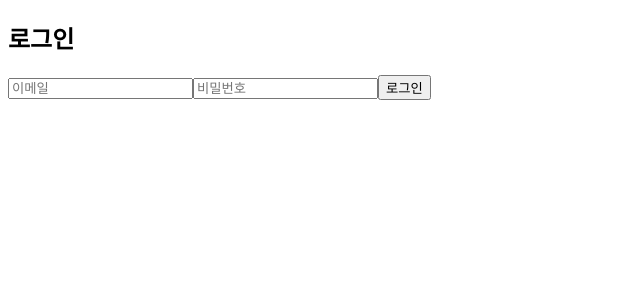
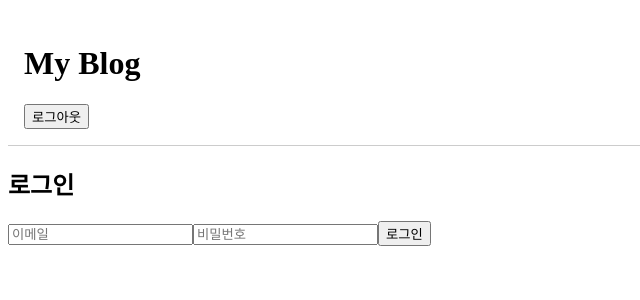
Before and after one commit to Philospell/myBlog-fullstack, a React app in the folder client/: page /login in a window 1280 px wide. Shown: the top 300 px of the page, without its empty margins (0-640 px from the left). Built offline with nearby package versions, Linux system fonts and the light colour scheme.

Commit message:
Logout 버튼 기능 연동 및 Header UI 작성

```diff
--- a/client/src/App.jsx
+++ b/client/src/App.jsx
@@ -1,16 +1,20 @@
-import { Routes, Route } from 'react-router-dom';
+import { BrowserRouter, Routes, Route } from 'react-router-dom';
 import PostList from './components/PostList';
 import PostDetail from './components/PostDetail';
 import NewPost from './components/NewPost';
 import Login from './components/Login';
+import Header from './components/layout/Header';
 
 export default function App() {
     return (
+        <BrowserRouter>
+            <Header />
             <Routes>
                 <Route path='/' element={<PostList />} />
                 <Route path='/login' element={<Login />} />
                 <Route path='/posts/:id' element={<PostDetail />} />
                 <Route path='/new' element={<NewPost />} />
             </Routes>
+        </BrowserRouter>
     )
 }
--- a/client/src/api/auth.js
+++ b/client/src/api/auth.js
@@ -7,3 +7,8 @@ export const loginUser = async ({ email, password }) => {
     });
     return response.data;
 }
+
+export const logout = async () => {
+    const response = await authenticatedAxios.post('/auth/logout');
+    return response.data;
+}
--- /dev/null
+++ b/client/src/components/layout/Header.jsx
@@ -0,0 +1,22 @@
+import { logout } from "../../api/auth";
+
+function Header() {
+    const handleLogout = async () => {
+        try {
+            await logout();
+            window.location.reload();
+        } catch (error) {
+            console.error({ error })
+            alert(error.message);
+        }
+    };
+
+    return (
+        <header style={{ padding: '1rem', borderBottom: '1px solid #ccc' }}>
+            <h1>My Blog</h1>
+            <button onClick={handleLogout}>로그아웃</button>
+        </header>
+    )
+}
+
+export default Header;
--- a/client/src/index.jsx
+++ b/client/src/index.jsx
@@ -1,14 +1,9 @@
 import React from 'react';
 import ReactDOM from 'react-dom/client';
-import { BrowserRouter } from 'react-router-dom';
 import App from './App';
 
 const container = document.getElementById('root');
 const root = ReactDOM.createRoot(container);
 
 
-root.render(
-    <BrowserRouter>
-        <App />
-    </BrowserRouter>
-);
+root.render(<App />);
```
Also changed, not shown: 1 other file (tests, documents, lock files or other folders). Lines whose indentation alone changed are shown as unchanged.
